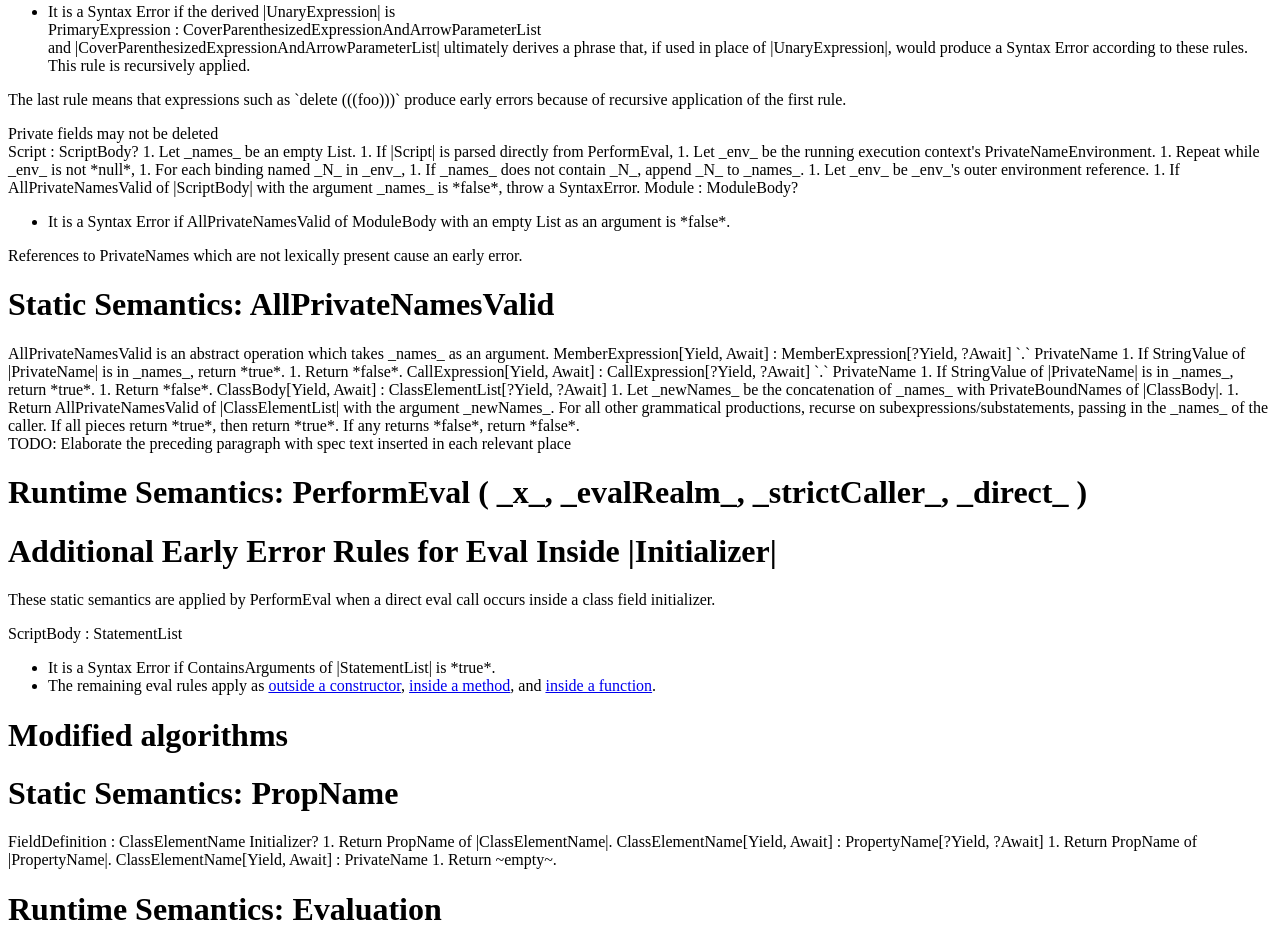
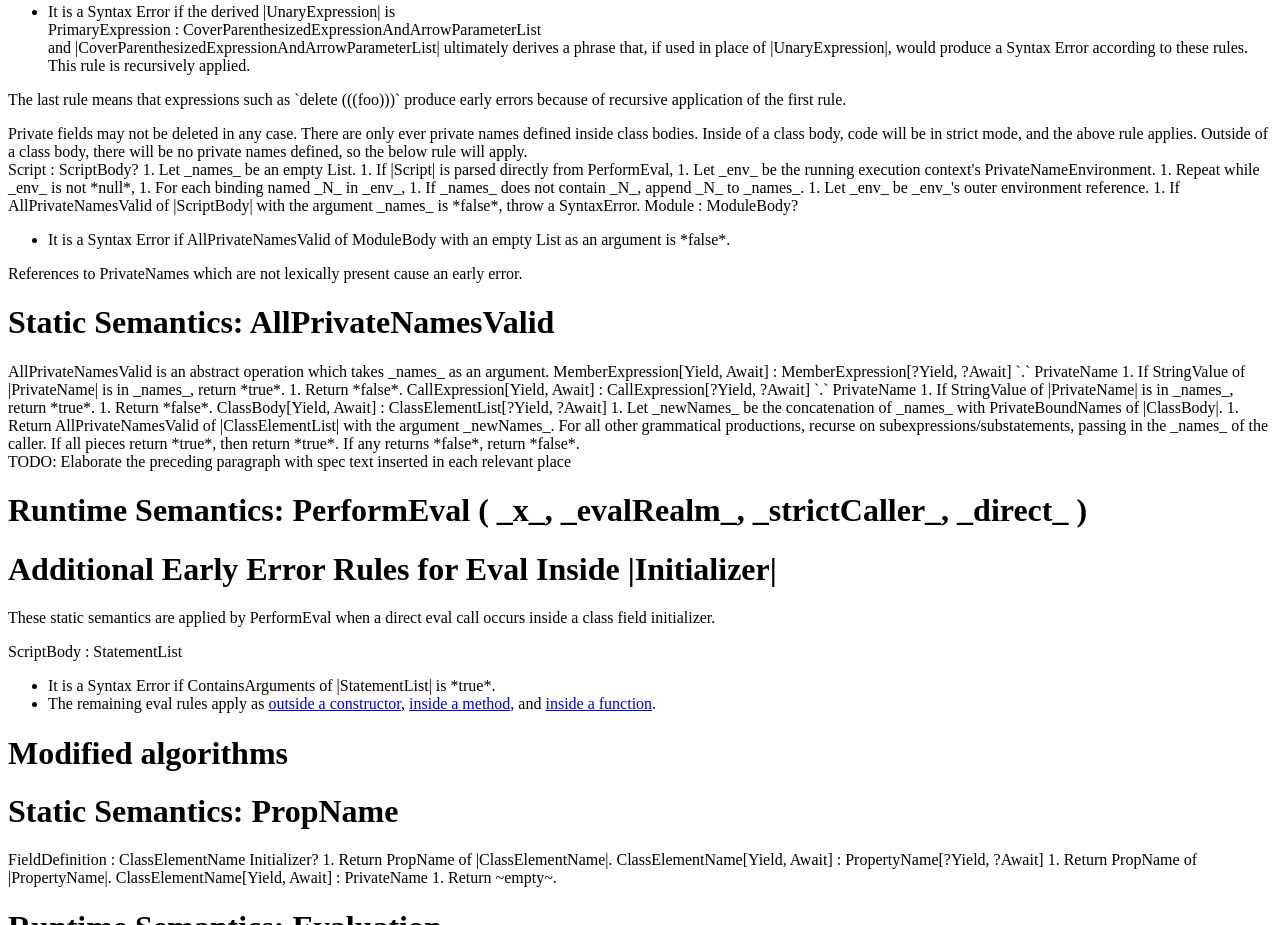
Before and after one commit to tc39/proposal-class-fields, a plain HTML site: page spec.html in a window 1280 px wide. Shown: the part 1055-1980 px from the top of the page. Drawn offline with Linux system fonts and the light colour scheme.

Commit message:
Editorial: Note explaining how deletion triggers errors
Closes #30

```diff
--- a/spec.html
+++ b/spec.html
@@ -190,7 +190,7 @@ emu-example pre {
     <emu-note>
       <p>The last rule means that expressions such as `delete (((foo)))` produce early errors because of recursive application of the first rule.</p>
     </emu-note>
-    <emu-note editor>Private fields may not be deleted</emu-note>
+    <emu-note editor>Private fields may not be deleted in any case. There are only ever private names defined inside class bodies. Inside of a class body, code will be in strict mode, and the above rule applies. Outside of a class body, there will be no private names defined, so the below rule will apply.</emu-note>
 
     <emu-grammar>Script : ScriptBody?</emu-grammar>
     <emu-alg>
```
